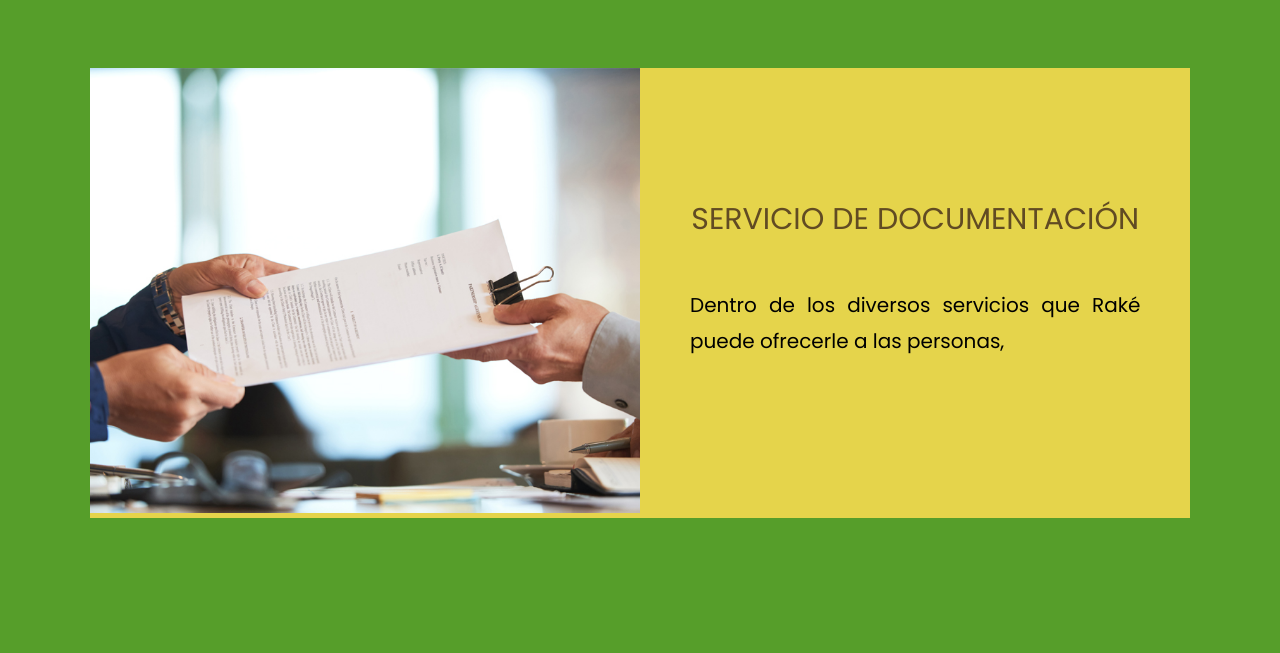
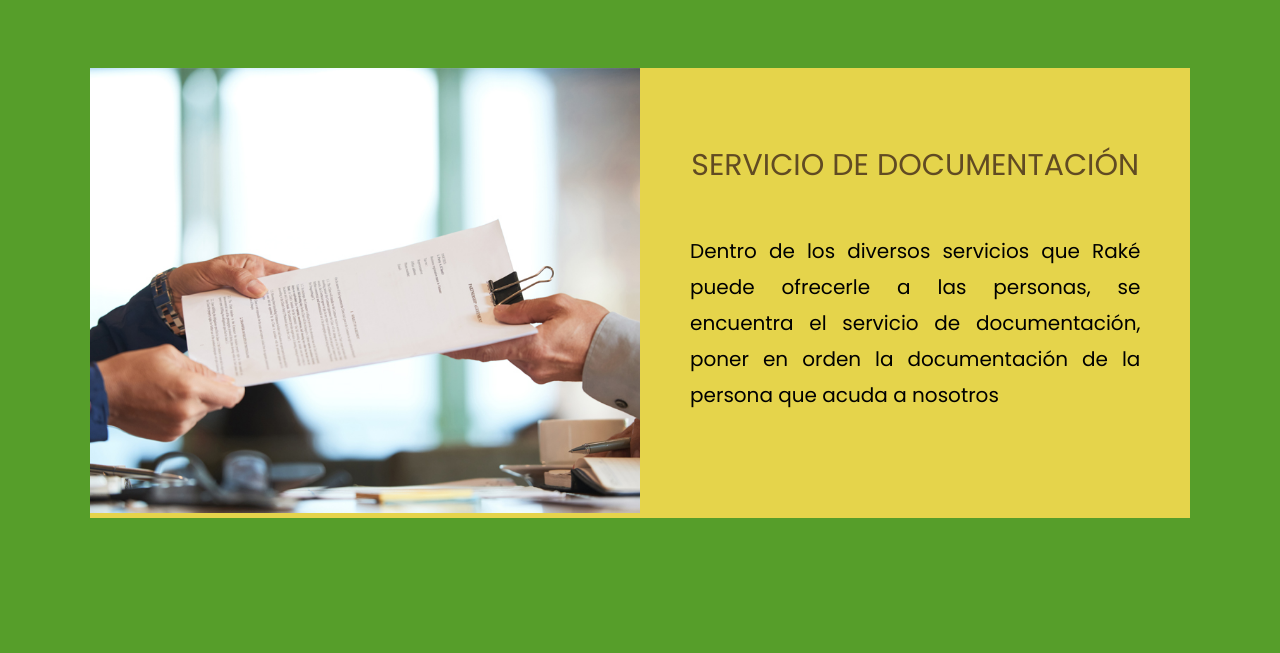
Before and after one commit to Devanhi-Rake/Rak-, a plain HTML site: page DOC.html in a window 1280 px wide. Shown: the part 147-800 px from the top of the page. Drawn offline with Linux system fonts and the light colour scheme.

Commit message:
Update DOC.html

```diff
--- a/DOC.html
+++ b/DOC.html
@@ -47,7 +47,7 @@
             </div>
             <div class="content">
                 <h3 class="texto">Servicio de documentación</h3>
-                <p>Dentro de los diversos servicios que Raké puede ofrecerle a las personas,</p>
+                <p>Dentro de los diversos servicios que Raké puede ofrecerle a las personas, se encuentra el servicio de documentación, poner en orden la documentación de la persona que acuda a nosotros</p>
                 <p></p>
             </div>
         </div>
@@ -96,4 +96,5 @@
 
     <script src="JavaDoc.js"></script>
 </body>
+
 </html>
```
